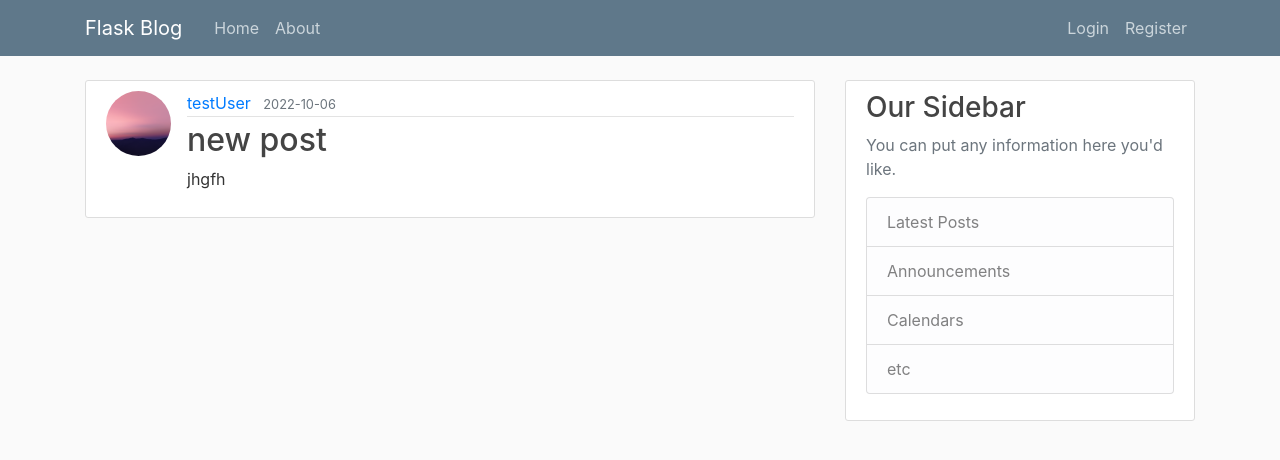
After one commit to william-reid-95/flask-app, a Flask app: page /post/1 in a window 1280 px wide. The commit adds this page. Shown: the top 460 px of the page. Run offline with Flask 2, Linux system fonts and the light colour scheme; data comes from the database, SQL or seed files in the repository; both versions use the stored data as it was after the commit.

Commit message:
latest push

```diff
--- a/flaskblog/routes.py
+++ b/flaskblog/routes.py
@@ -1,33 +1,19 @@
 from distutils import extension
 from email.mime import image
 from fileinput import filename
-from flask import render_template, url_for, flash, redirect, request
+from flask import render_template, url_for, flash, redirect, request, abort
 from flaskblog import app, db, bcrypt
-from flaskblog.forms import RegistrationForm, LoginForm, UpdateAccountForm
+from flaskblog.forms import RegistrationForm, LoginForm, UpdateAccountForm, PostForm
 from flaskblog.models import User,Post
 from flask_login import login_user, current_user, logout_user, login_required
 import secrets
 import os
 from PIL import Image
 
-posts = [
-    {
-    "author":"Bob Fred",
-    "title":"Blog Post 1",
-    "content":"first post content",
-    "date_posted":"April 1, 2020"
-    },
-    {
-    "author":"Jane Doe",
-    "title":"Blog Post 2",
-    "content":"second post content",
-    "date_posted":"July 22, 2022"
-    }
-]
-
 @app.route("/")
 @app.route("/home")
 def home():
+    posts = Post.query.all() #from the Post db, return everything
     return render_template('home.html', posts=posts) #render templates must be stored in a folder called 'templates'
 
 @app.route("/about")
@@ -113,3 +99,53 @@ def account():
 
     image_file = url_for('static', filename='profile_pics/' + current_user.image_file)
     return render_template('account.html', title='Account', image_file=image_file, form=form)
+
+@app.route("/post/new",methods=["GET","POST"]) #routes with a form will need to accept POST requests
+@login_required
+def new_post():
+    form = PostForm()
+    if form.validate_on_submit():
+        post = Post(title=form.title.data, content=form.content.data, author=current_user) #create a new database instance of a post (class declared in models.py)
+        db.session.add(post)
+        db.session.commit()
+        flash('Your post has been created!', 'success')
+        return redirect(url_for('home'))
+    return render_template('create_post.html', title ='New Post', form=form, legend='Update Post')
+
+@app.route("/post/<int:post_id>")
+def post(post_id):
+    post = Post.query.get_or_404(post_id)
+    return render_template('post.html', title=post.title, post=post)
+
+@app.route("/post/<int:post_id>/update", methods=["GET","POST"])
+@login_required
+def update_post(post_id):
+    post = Post.query.get_or_404(post_id)
+    if post.author != current_user:
+        abort(403)
+
+    form = PostForm()
+    if form.validate_on_submit():
+        post.title = form.title.data
+        post.content = form.content.data
+        db.session.commit() #a new db entry is not needed, just need to update existing db entry
+        flash('Your post has been updated!', 'success')
+        return redirect(url_for('post',post_id=post.id))
+    elif request.method == 'GET': #is user is loading page, populate fields
+        form.title.data = post.title #prefil form with previous post's data
+        form.content.data = post.content
+
+    return render_template('create_post.html', title='Update Post',form=form, legend='Update Post')
+
+
+#this route does not return a temmplate (html page), it is just the logic for handling post deletion, once post is removed it will redirect user to home.
+@app.route("/post/<int:post_id>/delete", methods=["POST"])
+@login_required
+def delete_post(post_id):
+    post = Post.query.get_or_404(post_id)
+    if post.author != current_user:
+        abort(403)
+    db.session.delete(post)
+    db.session.commit()
+    flash('Post deleted!', 'success')
+    return redirect(url_for('home'))
--- a/flaskblog/templates/layout.html
+++ b/flaskblog/templates/layout.html
@@ -30,6 +30,7 @@
               <!-- Navbar Right Side -->
               <div class="navbar-nav">
                 {% if current_user.is_authenticated %}
+                  <a class="nav-item nav-link" href="{{ url_for('new_post')}}">New Post</a>
                   <a class="nav-item nav-link" href="{{ url_for('account')}}">My Account</a>
                   <a class="nav-item nav-link" href="{{ url_for('logout')}}">Logout</a>
                 {% else %}
--- /dev/null
+++ b/flaskblog/templates/post.html
@@ -0,0 +1,43 @@
+{% extends "layout.html" %}
+{% block content%}
+    <article class="media content-section">
+        <img class="rounded-circle article-img" src="{{ url_for('static', filename='profile_pics/'+ post.author.image_file) }}" alt="">
+        <div class="media-body">
+        <div class="article-metadata">
+            <a class="mr-2" href="#">{{ post.author.username }}</a>
+            <small class="text-muted">{{ post.date_posted.strftime('%Y-%m-%d') }}</small>
+            {% if post.author == current_user %}
+                <div>
+                    <a class="btn btn-secondary btn-sm mt-1 mb-1" href="{{ url_for('update_post',post_id=post.id) }}">Edit Post</a>
+                    <button type="button" class="btn btn-danger btn-sm m-1" data-toggle="modal" data-target="#deleteModal">Delete Post</button>
+                </div>
+            {% endif%}
+        </div>
+        <h2 class="article-title">{{ post.title }}</h2>
+        <p class="article-content">{{ post.content }}</p>
+        </div>
+    </article>
+
+    <!-- Modal --> <!-- A MODAL IS BASICALLY A MESSAGE BOX -->
+    <div class="modal fade" id="deleteModal" tabindex="-1" role="dialog" aria-labelledby="deleteModalLabel" aria-hidden="true">
+        <div class="modal-dialog" role="document">
+        <div class="modal-content">
+            <div class="modal-header">
+            <h5 class="modal-title" id="deleteModalLabel">Delete Post?</h5>
+            <button type="button" class="close" data-dismiss="modal" aria-label="Close">
+                <span aria-hidden="true">&times;</span>
+            </button>
+            </div>
+            <!-- <div class="modal-body">
+            IF YOU WANTED A MESSAGE YOU WOULD UNCOMMENT THIS DIV
+            </div> -->
+            <div class="modal-footer">
+            <button type="button" class="btn btn-secondary" data-dismiss="modal">Close</button>
+            <form action="{{ url_for('delete_post', post_id=post.id) }}" method="POST"> <!-- ROUTE USE TO DELTE POST FUNCTION-->
+                <input class="btn btn-danger" type="submit" value="Delete">
+            </form>
+            </div>
+        </div>
+        </div>
+    </div>
+{% endblock content %}
```
Also changed, not shown: flaskblog/forms.py (+8 -1 lines), flaskblog/templates/create_post.html (added, +47 -0 lines), flaskblog/templates/home.html (+4 -3 lines), flaskblog/site.db.
